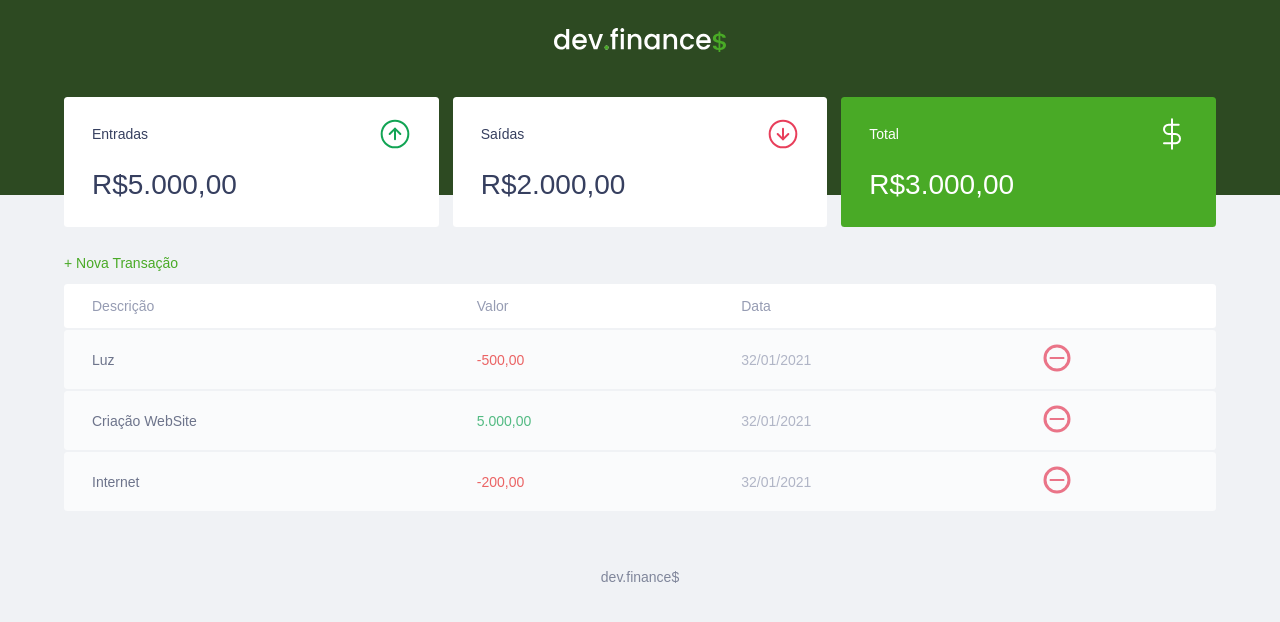
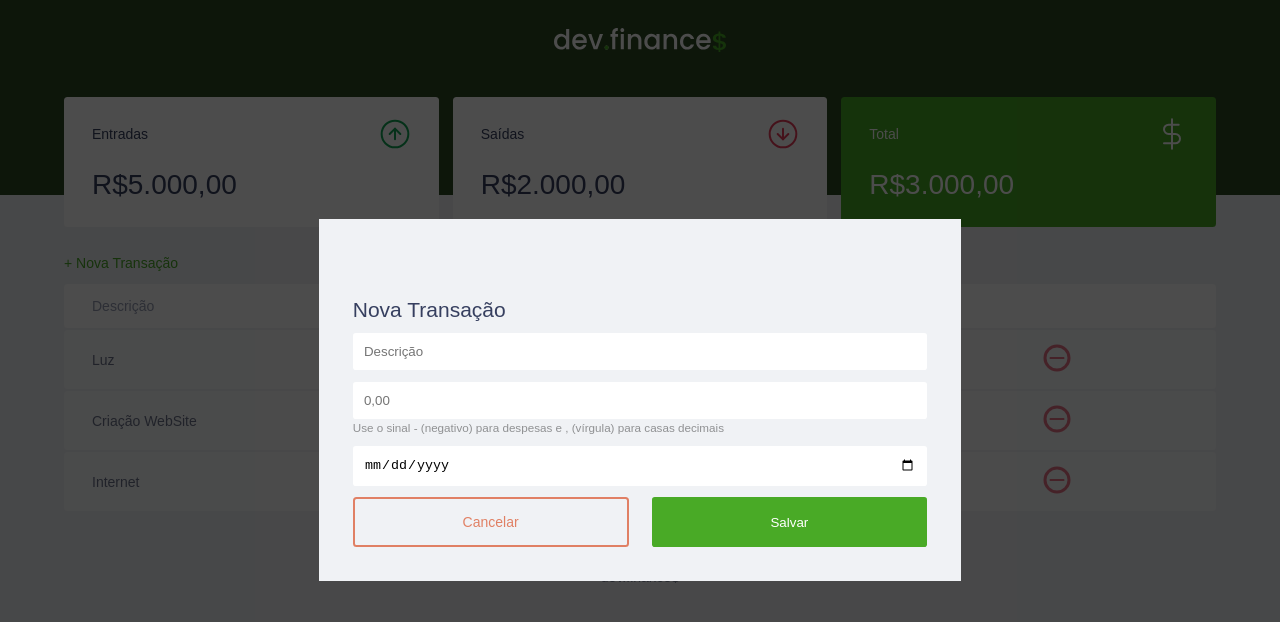
Before and after one commit to benemoreirac/devFinance, a plain HTML site: page index.html in a window 1280 px wide. Both pictures are taken after a click on the link "+ Nova Transação". Drawn offline with Linux system fonts and the light colour scheme.

Commit message:
Ajustes de imagens, formulario,e inicio de JS

```diff
--- a/index.html
+++ b/index.html
@@ -47,7 +47,7 @@
         </section>
         <section id="transaction">
             <h2 class="sr-only">Transações</h2>
-            <a href="#" class="button new"> + Nova Transação</a>
+            <a href="#" onclick="Modal.open()" class="button new"> + Nova Transação</a>
             <table id="data-table">
                 <thead>
                     <tr>
@@ -87,7 +87,44 @@
         </section>
     </main>
 
+    <div class="modal-overlay">
+        <div class="modal">
+            <div class="form">
+                <h2>Nova Transação</h2>
+                <form action="">
+                    <div class="input-group">
+                        <label class="sr-only" for="description">Descrição</label>
+                        <input type="text" id="description" name="description" placeholder="Descrição"/>
+                    </div>
+                    <div class="input-group">
+                        <label class="sr-only" for="amount">Descrição</label>
+                        <input type="number" step="0.01" id="amount" name="amount" placeholder="0,00"/>
+                        <small class="help">Use o sinal - (negativo) para despesas e , (vírgula) para casas decimais</small>
+                    </div>
+                    <div class="input-group">
+                        <label class="sr-only" for="date">Data</label>
+                        <input type="date" id="date" name="date"/>
+                    </div>
+                    <div class="input-group actions">
+                        <a href="#" onclick="Modal.close()" class="button cancel">Cancelar</a>
+                        <button>Salvar</button>
+                    </div>
+                </form>
+            </div>
+        </div>
+    </div>
+
     <footer>dev.finance$</footer>
+
+    <script>
+        const Modal = {
+            open(){
+                document.querySelector('.modal-overlay').classList.add('active')
+            },
+            close(){
+                document.querySelector('.modal-overlay').classList.remove('active')
+            }
+        }
+    </script>
 </body>
-
 </html>
--- a/style.css
+++ b/style.css
@@ -1,6 +1,9 @@
 /* GOLBAL */
 :root{
     --dark-blue: #363f5f;
+    --green: #49AA26;
+    --ligth-green: #3dd705;
+    --red: #d73605;
 }
 
 * {
@@ -46,17 +49,47 @@ h2{
 /* LINKS E BUTTONS */
 
 a {
-    color: #49AA26;
+    color: var(--green);
     text-decoration: none;
 }
 
 a:hover {
-    color: #3dd705;
+    color: var(--ligth-green);
+}
+
+button {
+    width: 100%;
+    height: 50px;
+    border: none;
+    color: white;
+    background: var(--green);
+    padding: 0;
+    border-radius: 0.2rem;
+    cursor: pointer;
+}
+
+button:hover{
+    background: var(--ligth-green);
 }
 
 .button.new {
     display: inline-block;
     margin-bottom: 0.8rem;
+}
+
+.button.cancel{
+    color: var(--red);
+    border: 2px var(--red) solid;
+    border-radius: 0.25rem;
+    height: 50px;
+    width: 48%;
+    display: flex;
+    align-items: center;
+    justify-content: center;
+    opacity: 0.6;
+}
+.button.cancel:hover{
+    opacity: 1;
 }
 
 
@@ -165,11 +198,76 @@ td.expense {
     color: #e92929;
 }
 
+/* MODAL */
+.modal-overlay {
+    width: 100%;
+    height: 100%;
+
+    background-color: rgba( 0, 0, 0, 0.7);
+    position: fixed;
+    top: 0;
+    display: flex;
+    align-items: center;
+    justify-content: center;
+
+    opacity: 0;
+    visibility: hidden;
+    z-index: 999;
+}
+
+.modal-overlay.active {
+    opacity: 1;
+    visibility: visible;
+}
+
+.modal {
+    background: #f0f2f5;
+    padding: 2.4rem;
+    position: relative;
+    z-index: 1;
+}
+
+/* FORM */
+#form {
+    max-width: 500px;
+}
+
+#form h2 {
+    margin-top: 0;
+}
+
+input {
+    border: none;
+    border-radius: 0.2rem;
+    padding: 0.8rem;
+    width: 100%;
+}
+
+.input-group {
+    margin-top: 0.8rem;
+}
+
+.input-group small {
+    opacity: 0.4;
+}
+
+.input-group.actions {
+    display: flex;
+    justify-content: space-between;
+    align-items: center;
+}
+
+.input-group.actions.button,
+.input-group.actions button {
+    width: 48%;
+}
+
+
 /* FOOTER */
 footer {
     text-align: center;
     padding: 4rem 0 2rem;
-    color:var(--dark-blue);
+    color: var(--dark-blue);
     opacity: 0.6;
 }
 
```
